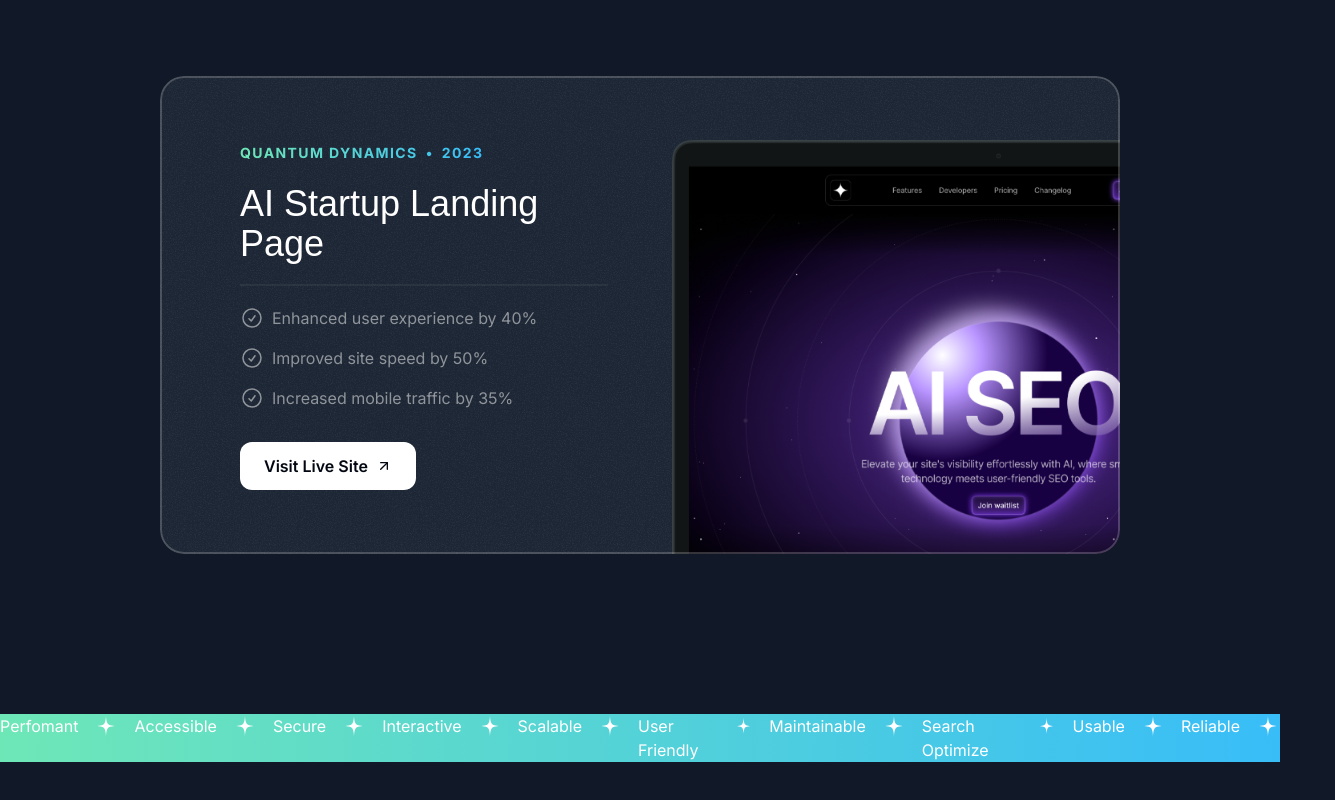
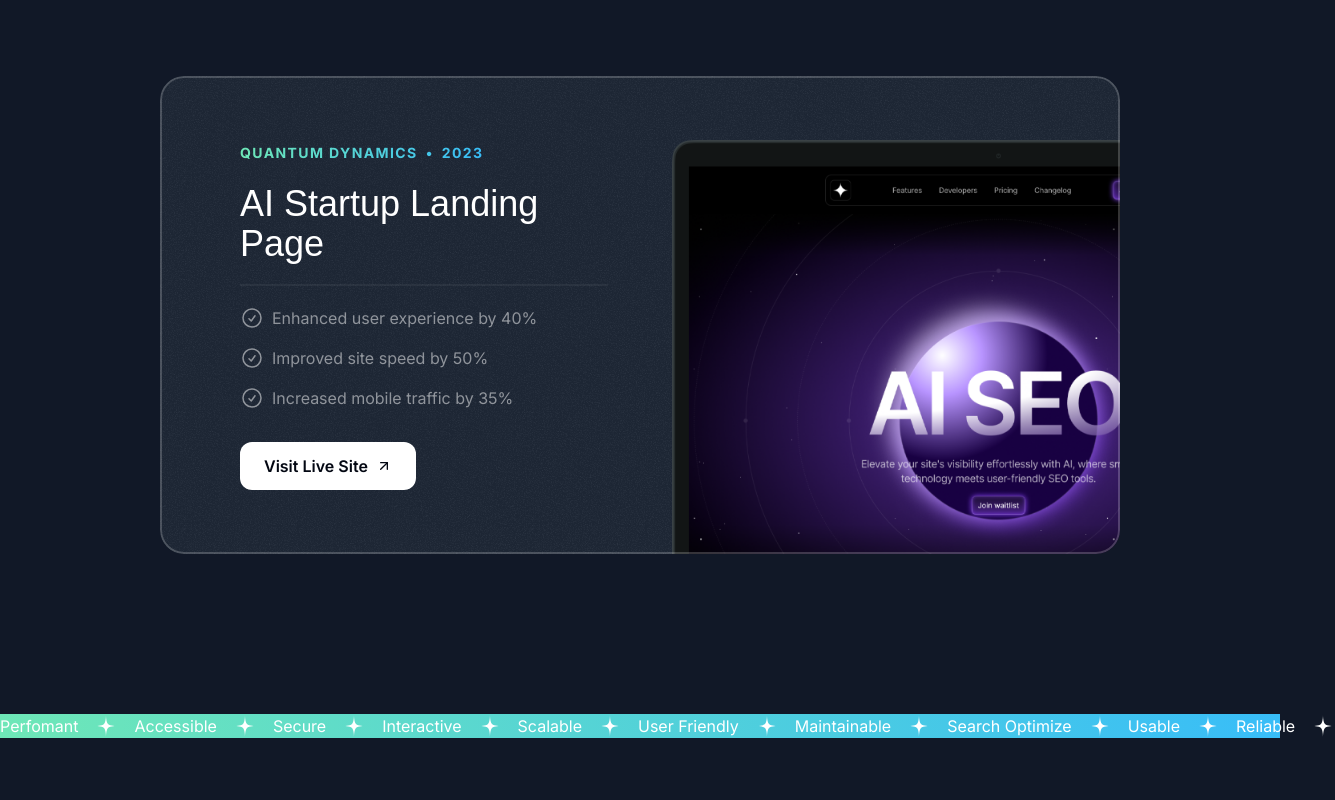
Before and after one commit to MorhafGhziel/frontend-tribe-portofolio, a Next.js app: page / in a window 1280 px wide. Shown: the part 2306-3106 px from the top of the page, 1335 px wide, since content can reach past the window. Built offline with nearby package versions, Linux system fonts and the light colour scheme; a web font is replaced by a local one.

Commit message:
fixed the background

```diff
--- a/src/sections/Tape.tsx
+++ b/src/sections/Tape.tsx
@@ -17,8 +17,8 @@ export const TapeSection = () => {
   return (
     <div className="py-16">
       <div className="bg-gradient-to-r from-emerald-300 to-sky-400">
-        <div>
-          <div className="flex gap-4">
+        <div className="flex">
+          <div className="flex flex-none gap-4">
             {words.map((word) => (
               <div key={word} className="inline-flex gap-4">
                 <span>{word}</span>
```
